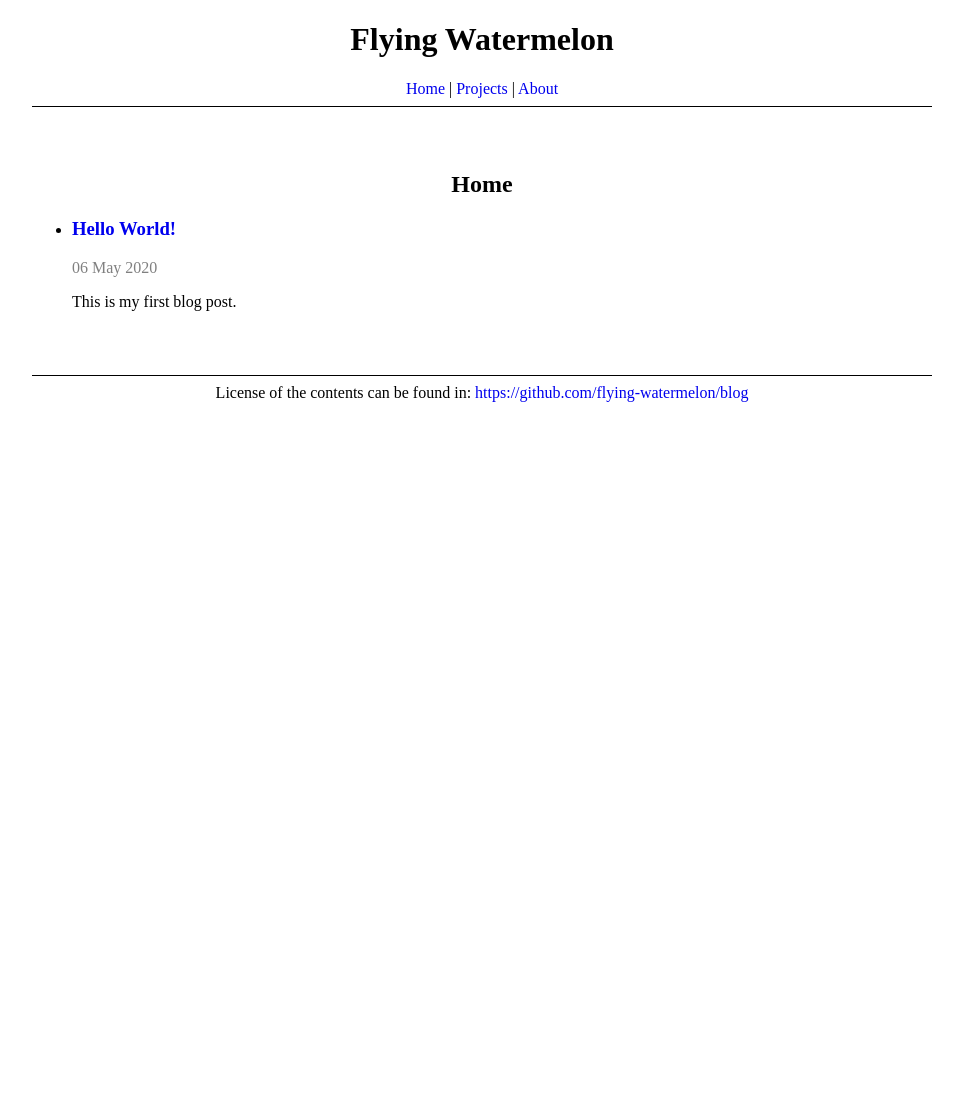
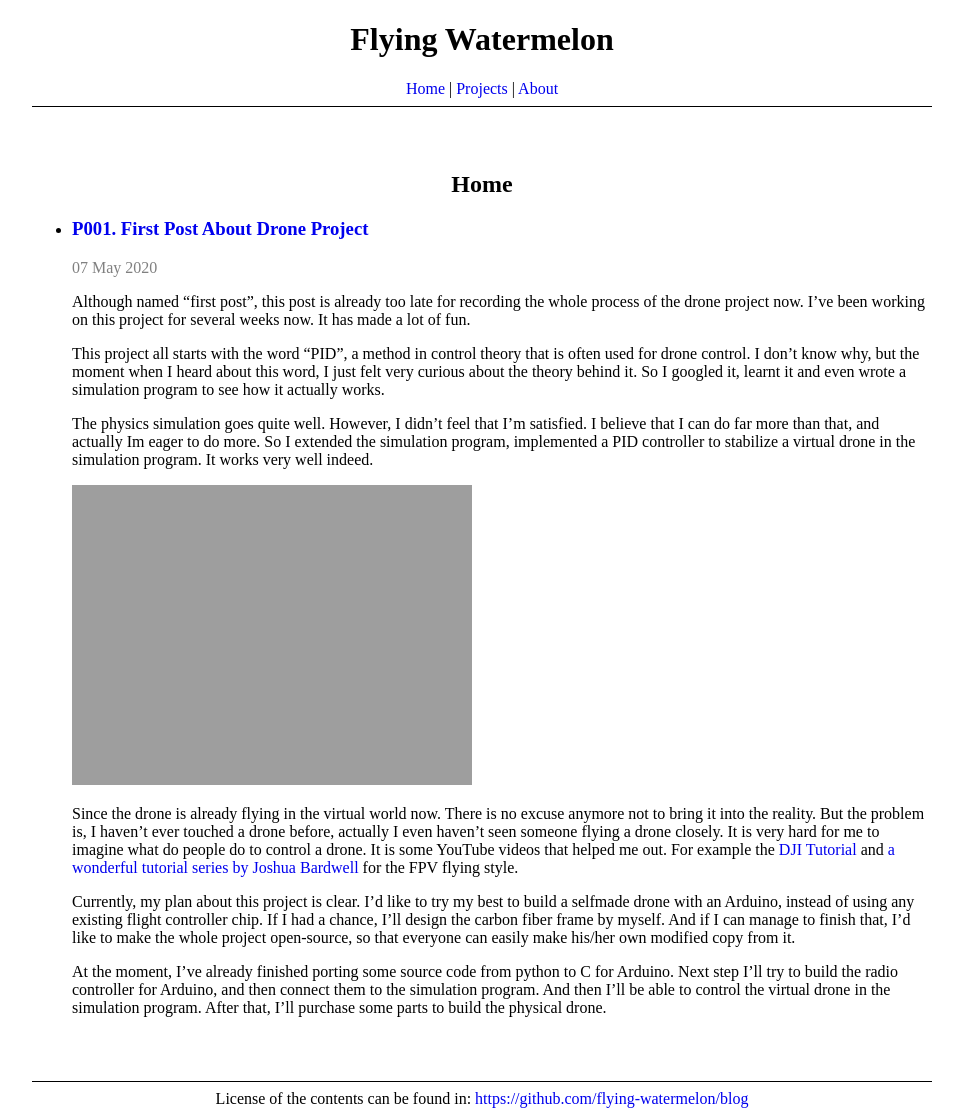
Before and after one commit to flying-watermelon/blog, a Jekyll site: the page built from index.html, in a window 1280 px wide. Shown: the whole page, without its empty margins (158-1121 px from the left). Built offline with Jekyll 4.4.1, drawn with Linux system fonts in a browser that asks for light colours; before the commit the page ends 900 px from its top, so only the background shows below that.

Commit message:
Added the first blog, updated about page.

```diff
--- a/_posts/2020-05-06-hello-world.md
+++ /dev/null
@@ -1,4 +0,0 @@
----
-title: Hello World!
----
-This is my first blog post.
--- /dev/null
+++ b/_posts/2020-05-07-first-post-about-drone-project.md
@@ -0,0 +1,17 @@
+---
+layout: post
+title: P001. First Post About Drone Project
+---
+Although named "first post", this post is already too late for recording the whole process of the drone project now. I've been working on this project for several weeks now. It has made a lot of fun.
+
+This project all starts with the word "PID", a method in control theory that is often used for drone control. I don't know why, but the moment when I heard about this word, I just felt very curious about the theory behind it. So I googled it, learnt it and even wrote a simulation program to see how it actually works.
+
+The physics simulation goes quite well. However, I didn't feel that I'm satisfied. I believe that I can do far more than that, and actually Im eager to do more. So I extended the simulation program, implemented a PID controller to stabilize a virtual drone in the simulation program. It works very well indeed.
+
+![Drone Simulator]({{ "/assets/img/2020-05-07-drone-simulator" | absolute_url }})
+
+Since the drone is already flying in the virtual world now. There is no excuse anymore not to bring it into the reality. But the problem is, I haven't ever touched a drone before, actually I even haven't seen someone flying a drone closely. It is very hard for me to imagine what do people do to control a drone. It is some YouTube videos that helped me out. For example the [DJI Tutorial](https://www.youtube.com/watch?v=QwMFK9J462A) and [a wonderful tutorial series by Joshua Bardwell](https://www.youtube.com/watch?v=391D5dX7LKg) for the FPV flying style.
+
+Currently, my plan about this project is clear. I'd like to try my best to build a selfmade drone with an Arduino, instead of using any existing flight controller chip. If I had a chance, I'll design the carbon fiber frame by myself. And if I can manage to finish that, I'd like to make the whole project open-source, so that everyone can easily make his/her own modified copy from it.
+
+At the moment, I've already finished porting some source code from python to C for Arduino. Next step I'll try to build the radio controller for Arduino, and then connect them to the simulation program. And then I'll be able to control the virtual drone in the simulation program. After that, I'll purchase some parts to build the physical drone.
--- a/about.md
+++ b/about.md
@@ -22,7 +22,7 @@ In this page, I'll try to put some information related to this blog and myself i
 
 * **Q**: Who are you?
 
-    **A**: I'm Zihan. I love self-made stuff, although other people might think they are ugly. I like all the activities that can actively moving myself around, for example hiking, swimming, riding a bicycle, riding a motorcycle and driving a car. And I always want to see how theories work in the reality.
+    **A**: I'm Zihan. I love self-made stuff, although other people might think they are ugly. Besides, I like all the activities that can actively move myself around, for example, hiking, swimming, riding a bicycle, riding a scooter, and driving a car. If I had the chance, I'll also try to learn how to dive, sky-dive, fly a plane, pilot a ship, pilot a spaceship, or teleport. Last but not least, I always want to see how theories work in reality.
 
 * **Q**: What is your profession?
 
```
Also changed, not shown: assets/img/2020-05-07-drone-simulator.png (added).
